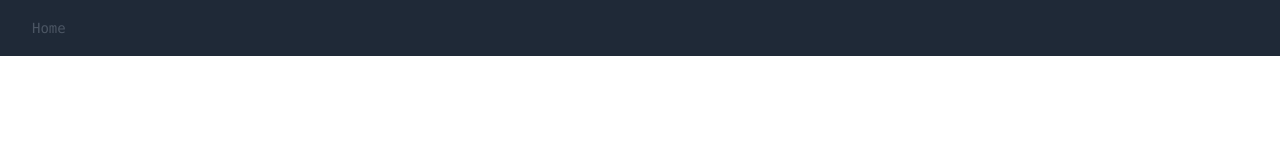
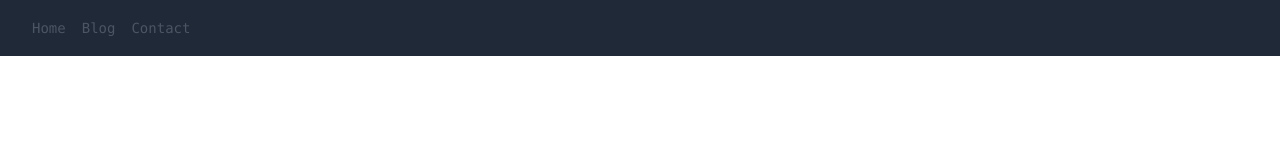
Before and after one commit to tenshin4869/RESTAPI-Nextjs, a Next.js app: page / in a window 1280 px wide. Shown: the top 160 px of the page. Built offline with nearby package versions, Linux system fonts and the light colour scheme.

Commit message:
navを追加

```diff
--- a/components/Layout.js
+++ b/components/Layout.js
@@ -17,6 +17,18 @@
               >
                 Home
               </Link>
+              <Link
+                href="/blog-page"
+                className="text-gray-300 hover:bg-gray-700 px-3 py-2 rounded"
+              >
+                Blog
+              </Link>
+              <Link
+                href="/contact-page"
+                className="text-gray-300 hover:bg-gray-700 px-3 py-2 rounded"
+              >
+                Contact
+              </Link>
             </div>
           </div>
         </nav>
```
